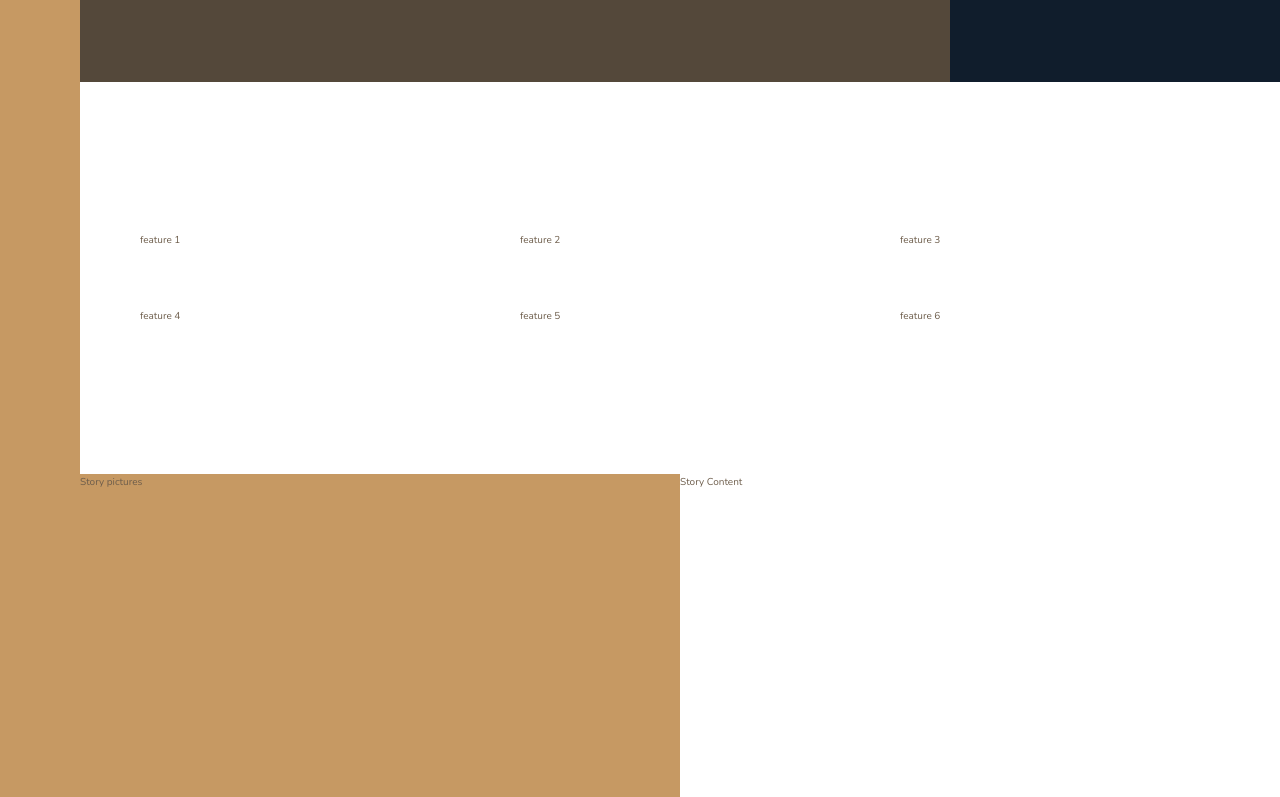
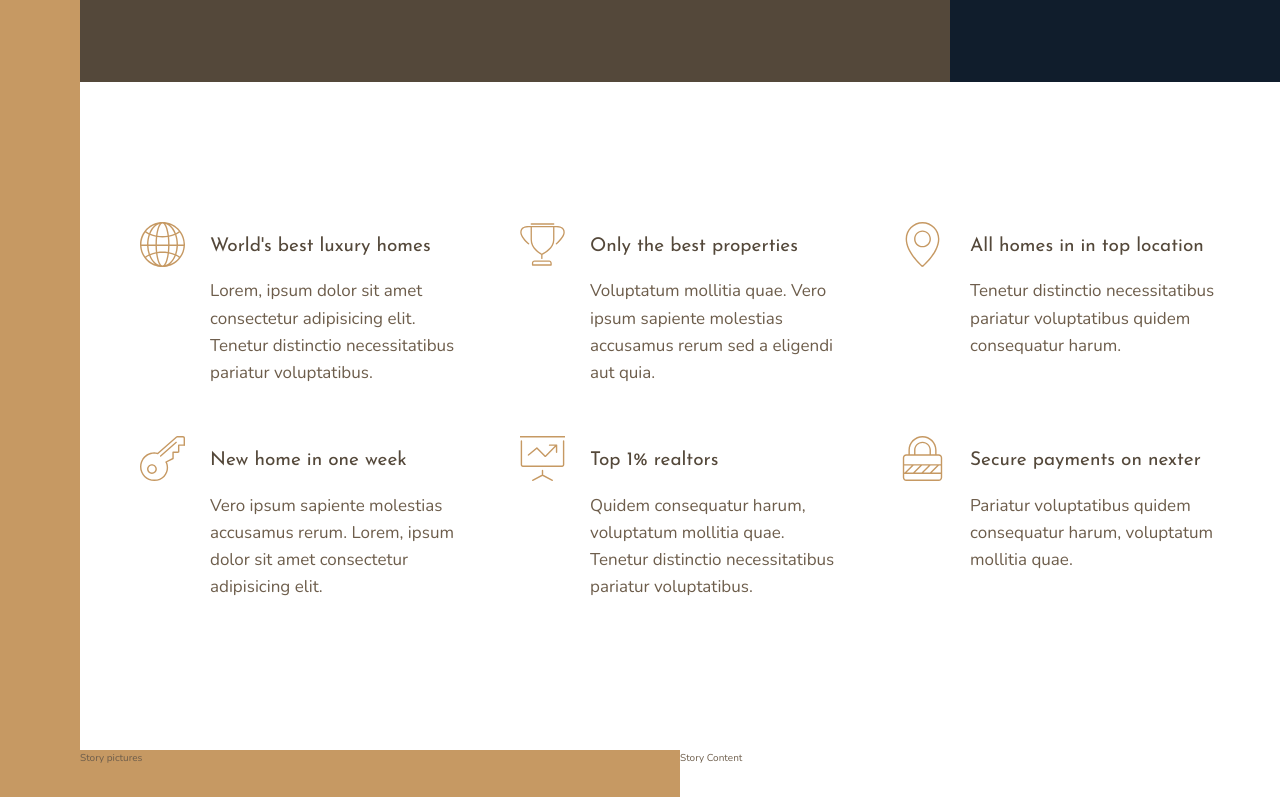
Before and after one commit to catalinpetrovici/Nexter-SASS-Grid, a website: page index.html in a window 1280 px wide. Shown: the part 558-1355 px from the top of the page. Drawn offline with nearby package versions, Linux system fonts and the light colour scheme.

Commit message:
Features Section - done

```diff
--- a/index.html
+++ b/index.html
@@ -21,12 +21,53 @@
     <header class="header">Header</header>
     <div class="realtors">Top 3 realtors</div>
     <div class="features">
-        <div class="feature">feature 1</div>
-        <div class="feature">feature 2</div>
-        <div class="feature">feature 3</div>
-        <div class="feature">feature 4</div>
-        <div class="feature">feature 5</div>
-        <div class="feature">feature 6</div>
+        <div class="feature">
+            <svg class="feature__icon">
+                <use xlink:href="./img/sprite.svg#icon-global"></use>
+            </svg>
+            <h4 class="heading-4 heading-4--dark">World's best luxury homes</h4>
+            <p class="feature__text">Lorem, ipsum dolor sit amet consectetur adipisicing elit. Tenetur distinctio
+                necessitatibus pariatur voluptatibus.</p>
+        </div>
+        <div class="feature">
+            <svg class="feature__icon">
+                <use xlink:href="./img/sprite.svg#icon-trophy"></use>
+            </svg>
+            <h4 class="heading-4 heading-4--dark">Only the best properties</h4>
+            <p class="feature__text">Voluptatum mollitia quae. Vero ipsum sapiente molestias accusamus rerum sed a
+                eligendi aut quia.</p>
+        </div>
+        <div class="feature">
+            <svg class="feature__icon">
+                <use xlink:href="./img/sprite.svg#icon-map-pin"></use>
+            </svg>
+            <h4 class="heading-4 heading-4--dark">All homes in in top location</h4>
+            <p class="feature__text">Tenetur distinctio necessitatibus pariatur voluptatibus quidem consequatur harum.
+            </p>
+        </div>
+        <div class="feature">
+            <svg class="feature__icon">
+                <use xlink:href="./img/sprite.svg#icon-key"></use>
+            </svg>
+            <h4 class="heading-4 heading-4--dark">New home in one week</h4>
+            <p class="feature__text">Vero ipsum sapiente molestias accusamus rerum. Lorem, ipsum dolor sit amet
+                consectetur adipisicing elit.</p>
+        </div>
+        <div class="feature">
+            <svg class="feature__icon">
+                <use xlink:href="./img/sprite.svg#icon-presentation"></use>
+            </svg>
+            <h4 class="heading-4 heading-4--dark">Top 1% realtors</h4>
+            <p class="feature__text">Quidem consequatur harum, voluptatum mollitia quae. Tenetur distinctio
+                necessitatibus pariatur voluptatibus.</p>
+        </div>
+        <div class="feature">
+            <svg class="feature__icon">
+                <use xlink:href="./img/sprite.svg#icon-lock"></use>
+            </svg>
+            <h4 class="heading-4 heading-4--dark">Secure payments on nexter</h4>
+            <p class="feature__text">Pariatur voluptatibus quidem consequatur harum, voluptatum mollitia quae.</p>
+        </div>
     </div>
     <div class="story__pictures">Story pictures</div>
     <div class="story__content">Story Content</div>
--- a/sass/_features.scss
+++ b/sass/_features.scss
@@ -4,6 +4,28 @@
     margin: 15rem 0;
 
     display: grid;
-    grid-template-columns: repeat(3, 1fr);
+    // grid-template-columns: repeat(3, 1fr);
+    grid-template-columns: repeat(auto-fit, minmax(25rem, 1fr));
     gap: 6rem;
+    align-items: start;
 }
+
+.feature {
+    display: grid;
+    grid-template-columns: min-content 1fr;
+    grid-row-gap: 1.5rem;
+    grid-column-gap: 2.5rem;
+
+    &__icon {
+        fill: $color-primary;
+        width: 4.5rem;
+        height: 4.5rem;
+        grid-row: 1 / span 2;
+        transform: translateY(-1rem);
+    }
+
+    &__text {
+        font-size: 1.7rem;
+        // grid-column: 2 / -1;
+    }
+}
--- a/sass/_typography.scss
+++ b/sass/_typography.scss
@@ -0,0 +1,28 @@
+%heading {
+    font-family: $font-display;
+    font-weight: 400;
+}
+
+.heading-1 {
+    @extend %heading;
+}
+
+.heading-2 {
+    @extend %heading;
+}
+
+.heading-3 {
+    @extend %heading;
+}
+
+.heading-4 {
+    @extend %heading;
+    font-size: 1.9rem;
+
+    &--light {
+        color: $color-grey-light-1;
+    }
+    &--dark {
+        color: $color-grey-dark-1;
+    }
+}
```
Also changed, not shown: css/style.css.
